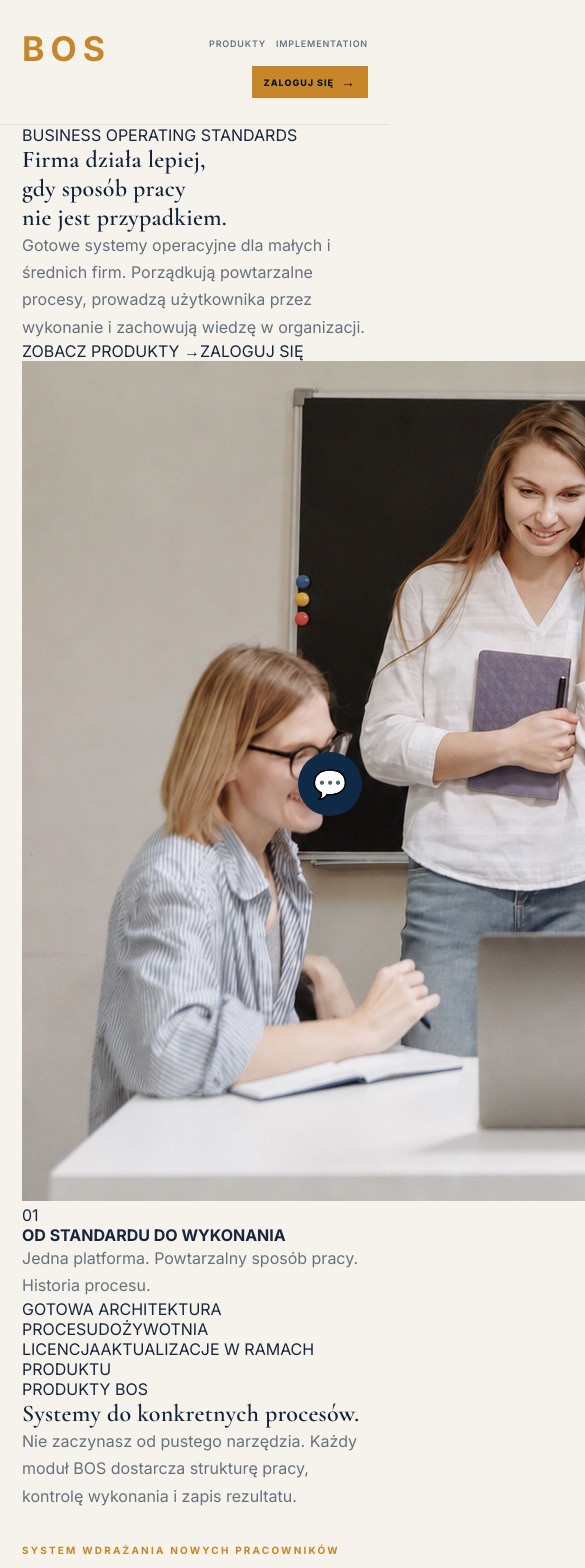
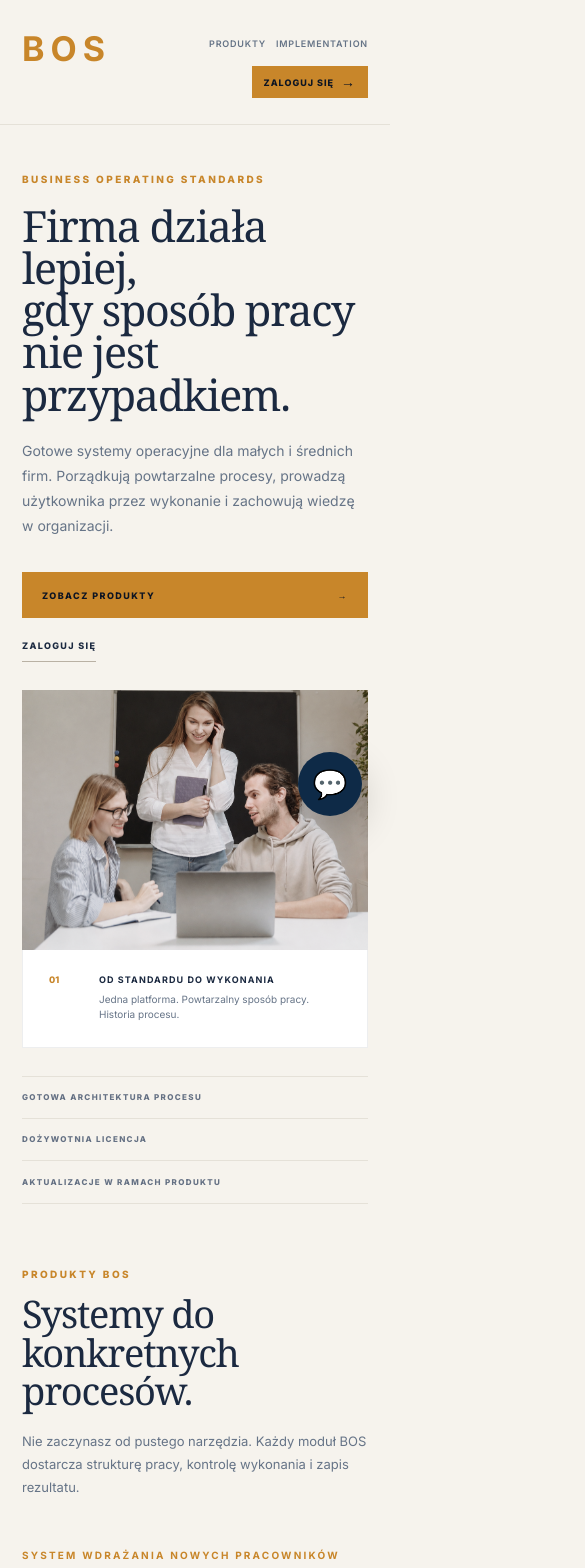
Before and after one commit to vernegroup/bos-platform, a Next.js app: page / in a window 390 px wide. Shown: the top 1568 px of the page, 585 px wide, since content can reach past the window. Built offline with nearby package versions, Linux system fonts and the light colour scheme.

Commit message:
Style BOS sales homepage to reference direction

```diff
--- a/app/styles.css
+++ b/app/styles.css
@@ -1724,3 +1724,249 @@ a{
     }
 
 }
+
+/* ===========================================================
+   BOS SALES HOME — REFERENCE DIRECTION
+   Light editorial sales layer, visually distinct from the app.
+   =========================================================== */
+.bos-home-hero{
+  padding:58px 0 0;
+  background:var(--background);
+}
+.bos-home-hero-grid{
+  min-height:650px;
+  display:grid;
+  grid-template-columns:minmax(360px,.82fr) minmax(520px,1.18fr);
+  gap:76px;
+  align-items:center;
+}
+.bos-home-hero-copy{
+  max-width:610px;
+  padding:34px 0 54px;
+}
+.bos-home-hero-kicker,
+.bos-home-section-head>div>span,
+.bos-home-platform-kicker{
+  display:block;
+  margin-bottom:20px;
+  color:var(--gold);
+  font-size:10px;
+  font-weight:750;
+  letter-spacing:2.4px;
+}
+.bos-home-hero-copy h1{
+  margin:0;
+  color:var(--text);
+  font-family:Georgia,"Times New Roman",serif;
+  font-size:clamp(52px,4.7vw,78px);
+  font-weight:400;
+  line-height:.98;
+  letter-spacing:-2.1px;
+}
+.bos-home-hero-copy>p{
+  max-width:500px;
+  margin:30px 0 0;
+  color:var(--text-light);
+  font-size:15px;
+  line-height:1.8;
+}
+.bos-home-hero-actions{
+  margin-top:34px;
+  display:flex;
+  align-items:center;
+  gap:26px;
+}
+.bos-home-primary-action{
+  min-height:46px;
+  padding:0 20px;
+  display:inline-flex;
+  align-items:center;
+  justify-content:center;
+  gap:28px;
+  background:var(--gold);
+  color:#0d1422;
+  font-size:9px;
+  font-weight:800;
+  letter-spacing:1.45px;
+}
+.bos-home-primary-action:hover{background:#ad731f}
+.bos-home-secondary-action{
+  padding:10px 0;
+  border-bottom:1px solid #b9b1a4;
+  color:var(--text);
+  font-size:9px;
+  font-weight:750;
+  letter-spacing:1.35px;
+}
+.bos-home-hero-visual{
+  position:relative;
+  min-height:610px;
+  align-self:stretch;
+  overflow:visible;
+}
+.bos-home-hero-image{
+  width:100%;
+  height:100%;
+  min-height:610px;
+  display:block;
+  object-fit:cover;
+  filter:saturate(.82) contrast(.96);
+}
+.bos-home-hero-note{
+  position:absolute;
+  left:-42px;
+  bottom:34px;
+  width:min(390px,62%);
+  padding:24px 26px;
+  display:grid;
+  grid-template-columns:32px 1fr;
+  gap:18px;
+  background:#fff;
+  border:1px solid rgba(13,20,34,.07);
+  box-shadow:0 20px 55px rgba(13,20,34,.13);
+}
+.bos-home-hero-note>span{
+  color:var(--gold);
+  font-size:9px;
+  font-weight:750;
+}
+.bos-home-hero-note strong{
+  display:block;
+  color:var(--text);
+  font-size:9px;
+  letter-spacing:1.1px;
+}
+.bos-home-hero-note p{
+  margin:7px 0 0;
+  color:var(--text-light);
+  font-size:10px;
+  line-height:1.55;
+}
+.bos-home-principles{
+  min-height:76px;
+  border-top:1px solid var(--line);
+  border-bottom:1px solid var(--line);
+  display:grid;
+  grid-template-columns:repeat(3,1fr);
+  align-items:center;
+}
+.bos-home-principles span{
+  min-height:28px;
+  padding:0 24px;
+  border-right:1px solid var(--line);
+  display:flex;
+  align-items:center;
+  justify-content:center;
+  color:#657184;
+  font-size:8px;
+  font-weight:750;
+  letter-spacing:1.35px;
+  text-align:center;
+}
+.bos-home-principles span:first-child{padding-left:0;justify-content:flex-start}
+.bos-home-principles span:last-child{border-right:0;padding-right:0;justify-content:flex-end}
+
+.bos-home-products-intro{
+  padding:94px 0 22px;
+  background:var(--background);
+}
+.bos-home-section-head{
+  display:grid;
+  grid-template-columns:minmax(420px,.9fr) minmax(320px,.55fr);
+  gap:90px;
+  align-items:end;
+}
+.bos-home-section-head>div>span{margin-bottom:14px}
+.bos-home-section-head h2{
+  margin:0;
+  max-width:680px;
+  color:var(--text);
+  font-family:Georgia,"Times New Roman",serif;
+  font-size:clamp(40px,3.5vw,58px);
+  font-weight:400;
+  line-height:1.02;
+  letter-spacing:-1.2px;
+}
+.bos-home-section-head>p{
+  max-width:460px;
+  margin:0 0 5px;
+  color:var(--text-light);
+  font-size:13px;
+  line-height:1.75;
+}
+
+.bos-home-platform{
+  padding:82px 0;
+  background:#0b2038;
+  color:#f8f5ed;
+}
+.bos-home-platform-grid{
+  display:grid;
+  grid-template-columns:minmax(360px,.9fr) minmax(360px,.7fr);
+  gap:110px;
+  align-items:end;
+}
+.bos-home-platform-kicker{color:#cfaa69;margin-bottom:15px}
+.bos-home-platform h2{
+  margin:0;
+  max-width:650px;
+  color:#f8f5ed;
+  font-family:Georgia,"Times New Roman",serif;
+  font-size:clamp(42px,4vw,64px);
+  font-weight:400;
+  line-height:1;
+  letter-spacing:-1.4px;
+}
+.bos-home-platform-copy p{
+  margin:0;
+  max-width:540px;
+  color:rgba(248,245,237,.7);
+  font-size:13px;
+  line-height:1.75;
+}
+.bos-home-platform-copy a{
+  display:inline-flex;
+  gap:28px;
+  margin-top:28px;
+  padding-bottom:8px;
+  border-bottom:1px solid rgba(207,170,105,.7);
+  color:#f8f5ed;
+  font-size:8px;
+  font-weight:750;
+  letter-spacing:1.35px;
+}
+
+@media(max-width:1100px){
+  .bos-home-hero-grid{grid-template-columns:1fr;gap:18px}
+  .bos-home-hero-copy{max-width:760px;padding-bottom:28px}
+  .bos-home-hero-visual{min-height:520px}
+  .bos-home-hero-image{min-height:520px}
+  .bos-home-section-head,.bos-home-platform-grid{grid-template-columns:1fr;gap:30px}
+}
+@media(max-width:800px){
+  .bos-home-hero{padding-top:30px}
+  .bos-home-hero-grid{min-height:0}
+  .bos-home-hero-copy{padding:18px 0 10px}
+  .bos-home-hero-copy h1{font-size:clamp(46px,10vw,64px)}
+  .bos-home-hero-visual,.bos-home-hero-image{min-height:0}
+  .bos-home-hero-image{height:auto;aspect-ratio:4/3}
+  .bos-home-hero-note{left:18px;right:18px;bottom:18px;width:auto}
+  .bos-home-principles{margin-top:28px;grid-template-columns:1fr}
+  .bos-home-principles span,.bos-home-principles span:first-child,.bos-home-principles span:last-child{
+    min-height:42px;padding:0;justify-content:flex-start;border-right:0;border-bottom:1px solid var(--line);text-align:left
+  }
+  .bos-home-principles span:last-child{border-bottom:0}
+  .bos-home-products-intro{padding:64px 0 12px}
+  .bos-home-section-head{gap:20px}
+  .bos-home-platform{padding:58px 0}
+}
+@media(max-width:560px){
+  .bos-home-hero-copy h1{font-size:43px;letter-spacing:-1.3px}
+  .bos-home-hero-copy>p{margin-top:22px;font-size:14px}
+  .bos-home-hero-actions{align-items:stretch;flex-direction:column;gap:12px}
+  .bos-home-primary-action{width:100%;justify-content:space-between}
+  .bos-home-secondary-action{width:max-content}
+  .bos-home-hero-note{position:relative;left:auto;right:auto;bottom:auto;width:100%;box-shadow:none;border-top:0}
+  .bos-home-section-head h2{font-size:38px}
+  .bos-home-platform h2{font-size:40px}
+}
```
